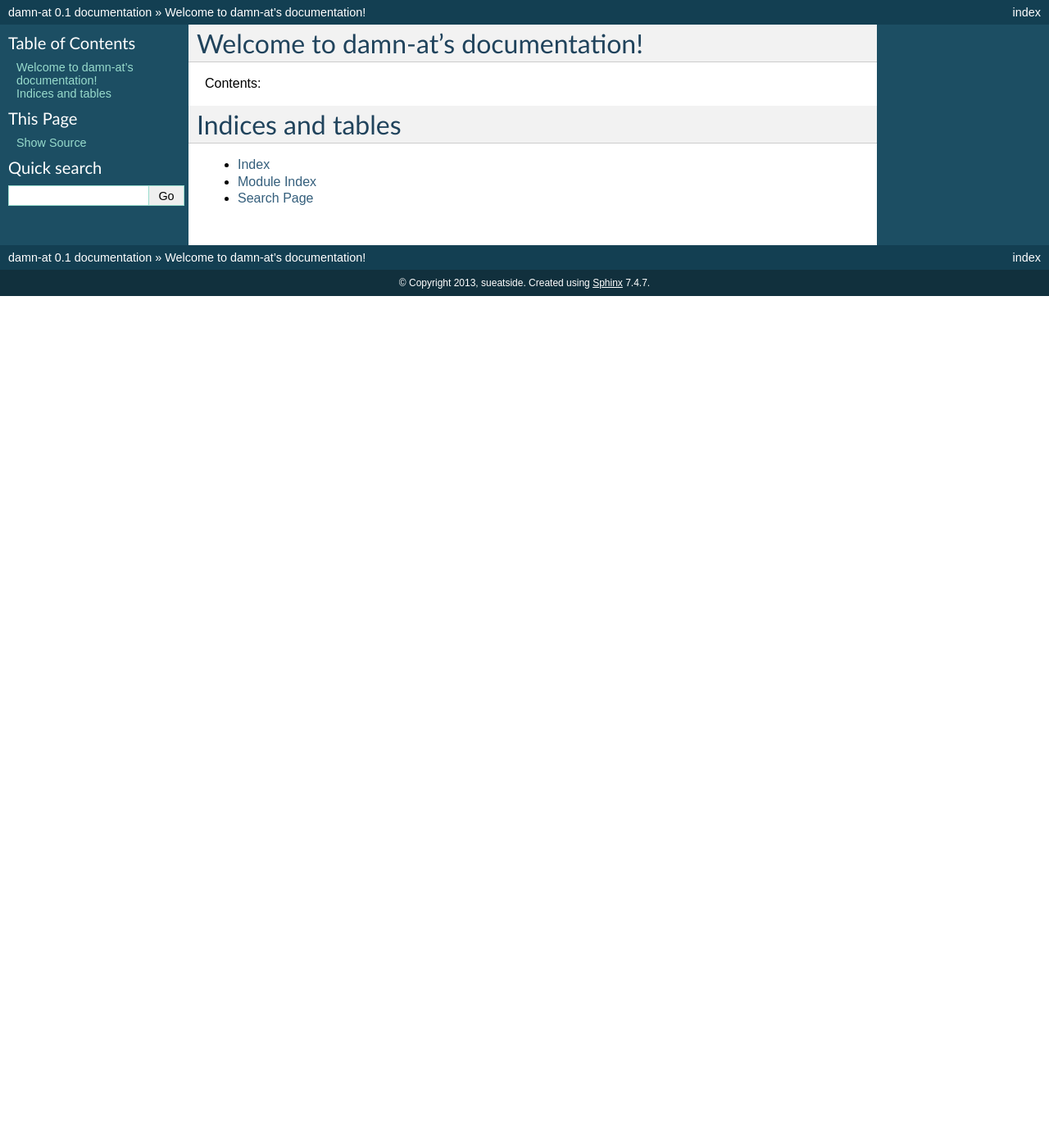
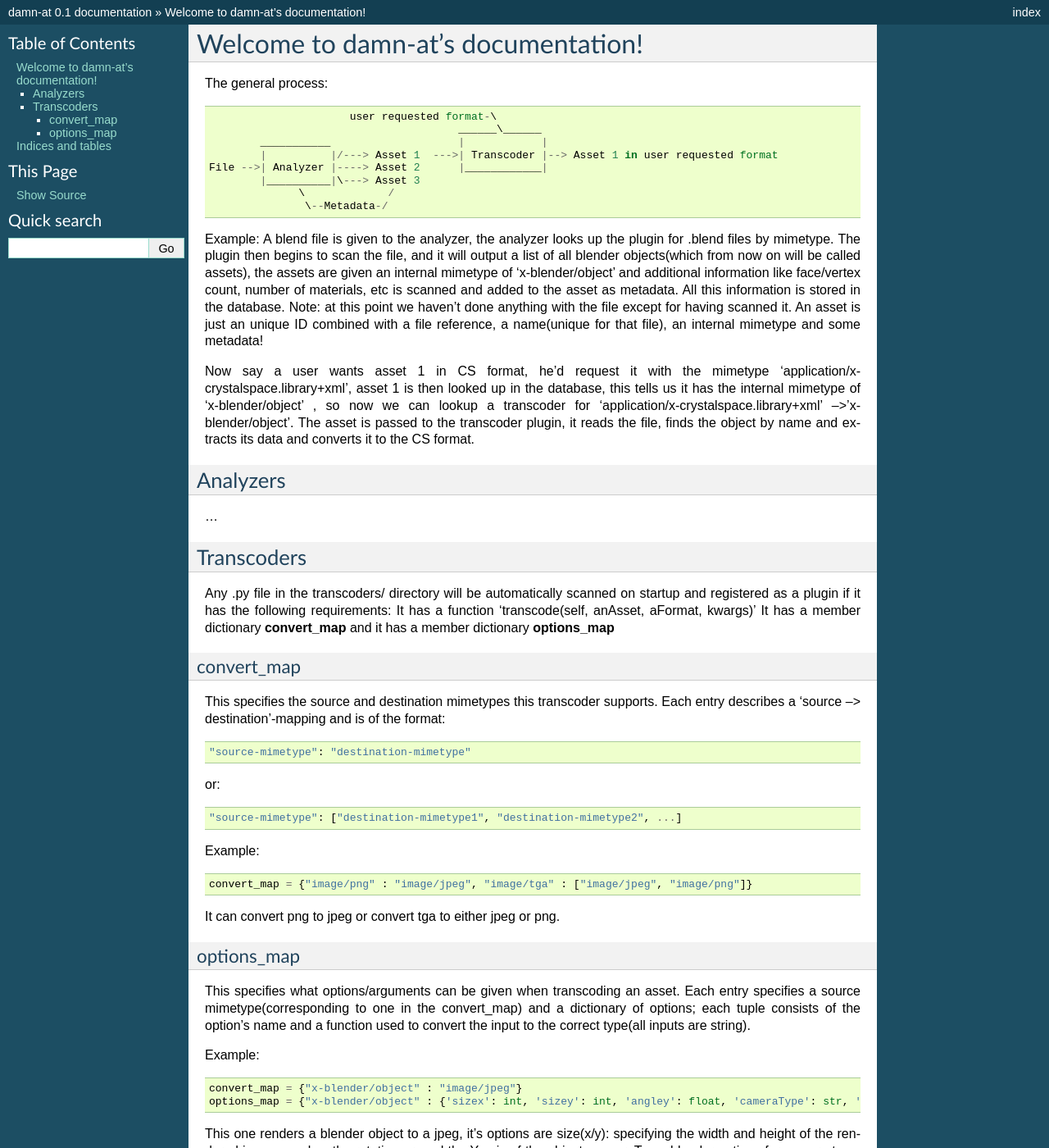
Before and after one commit to peragro/peragro-at, a Sphinx documentation site: the page built from docs/index.rst, in a window 1280 px wide and 1400 px high. Shown: the whole window at 82% size. Built offline with Sphinx 7.4.7, drawn with Linux system fonts in a browser that asks for light colours; some of the changed text lies outside the part shown.

Commit message:
Updated docs

```diff
--- a/docs/index.rst
+++ b/docs/index.rst
@@ -3,10 +3,72 @@
    You can adapt this file completely to your liking, but it should at least
    contain the root `toctree` directive.
 
+
 Welcome to damn-at's documentation!
 ===================================
 
-Contents:
+The general process::
+
+
+                       user requested format-\
+                                        ______\______
+         ___________                    |            |
+         |          |/---> Asset 1  --->| Transcoder |--> Asset 1 in user requested format
+ File -->| Analyzer |----> Asset 2      |____________|
+         |__________|\---> Asset 3
+               \             /
+                \--Metadata-/
+
+
+Example: A blend file is given to the analyzer, the analyzer looks up the plugin for .blend files by mimetype. The plugin then begins to scan the file, and it will output a list of all blender objects(which from now on will be called assets), the assets are given an internal mimetype of 'x-blender/object' and additional information like face/vertex count, number of materials, etc is scanned and added to the asset as metadata. All this information is stored in the database. Note: at this point we haven't done anything with the file except for having scanned it. An asset is just an unique ID combined with a file reference, a name(unique for that file), an internal mimetype and some metadata!
+
+Now say a user wants asset 1 in CS format, he'd request it with the mimetype 'application/x-crystalspace.library+xml', asset 1 is then looked up in the database, this tells us it has the internal mimetype of 'x-blender/object' , so now we can lookup a transcoder for 'application/x-crystalspace.library+xml' -->'x-blender/object'. The asset is passed to the transcoder plugin, it reads the file, finds the object by name and extracts its data and converts it to the CS format.
+
+
+Analyzers
+----------
+
+...
+
+Transcoders
+-----------
+
+Any .py file in the transcoders/ directory will be automatically scanned on startup and registered as a plugin if it has the following requirements: It has a function 'transcode(self, anAsset, aFormat, kwargs)' It has a member dictionary **convert_map** and it has a member dictionary **options_map**
+
+convert_map
+***********
+
+This specifies the source and destination mimetypes this transcoder supports. Each entry describes a 'source --> destination'-mapping and is of the format::
+
+"source-mimetype": "destination-mimetype"
+
+or::
+
+"source-mimetype": ["destination-mimetype1", "destination-mimetype2", ...]
+
+Example::
+
+ convert_map = {"image/png" : "image/jpeg", "image/tga" : ["image/jpeg", "image/png"]}
+
+It can convert png to jpeg or convert tga to either jpeg or png.
+
+options_map
+***********
+
+This specifies what options/arguments can be given when transcoding an asset. Each entry specifies a source mimetype(corresponding to one in the convert_map) and a dictionary of options; each tuple consists of the option's name and a function used to convert the input to the correct type(all inputs are string).
+
+Example::
+
+ convert_map = {"x-blender/object" : "image/jpeg"}
+ options_map = {"x-blender/object" : {'sizex': int, 'sizey': int, 'angley': float, 'cameraType': str, 'cameraAngley': float, 'anglesy': floatArray}}
+
+
+This one renders a blender object to a jpeg, it's options are size(x/y): specifying the width and height of the rendered image. angley: the rotation around the Y axis of the object. cameraType: blender options for camera type, ORTHO or PERSP. cameraAngley: the angle of the camera.
+
+(This transcoder is used for the 2D previews of blender objects in the DAMN interface, it can also be used for sprites for a 2D game(use ortho and a camera angle to get top-down views of the asset))
+
+
+
 
 .. toctree::
    :maxdepth: 2
```
